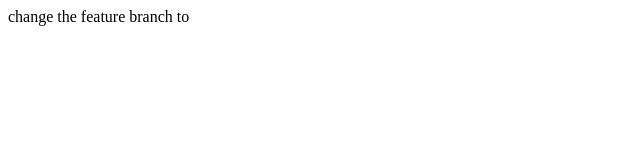
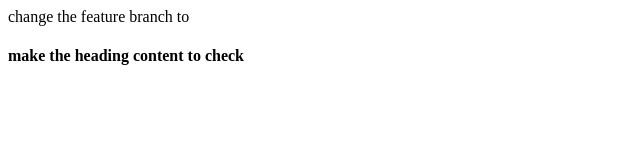
Before and after one commit to codingwithmanish20/ApnaCollege, a plain HTML site: page index.html in a window 1280 px wide. Shown: the whole page, without its empty margins (0-640 px from the left). Drawn offline with Linux system fonts and the light colour scheme.

Commit message:
make the h4 heading

```diff
--- a/index.html
+++ b/index.html
@@ -1 +1,2 @@
 <p>change the feature branch to </p>
+<h4>make the heading content to check</h4>
```
